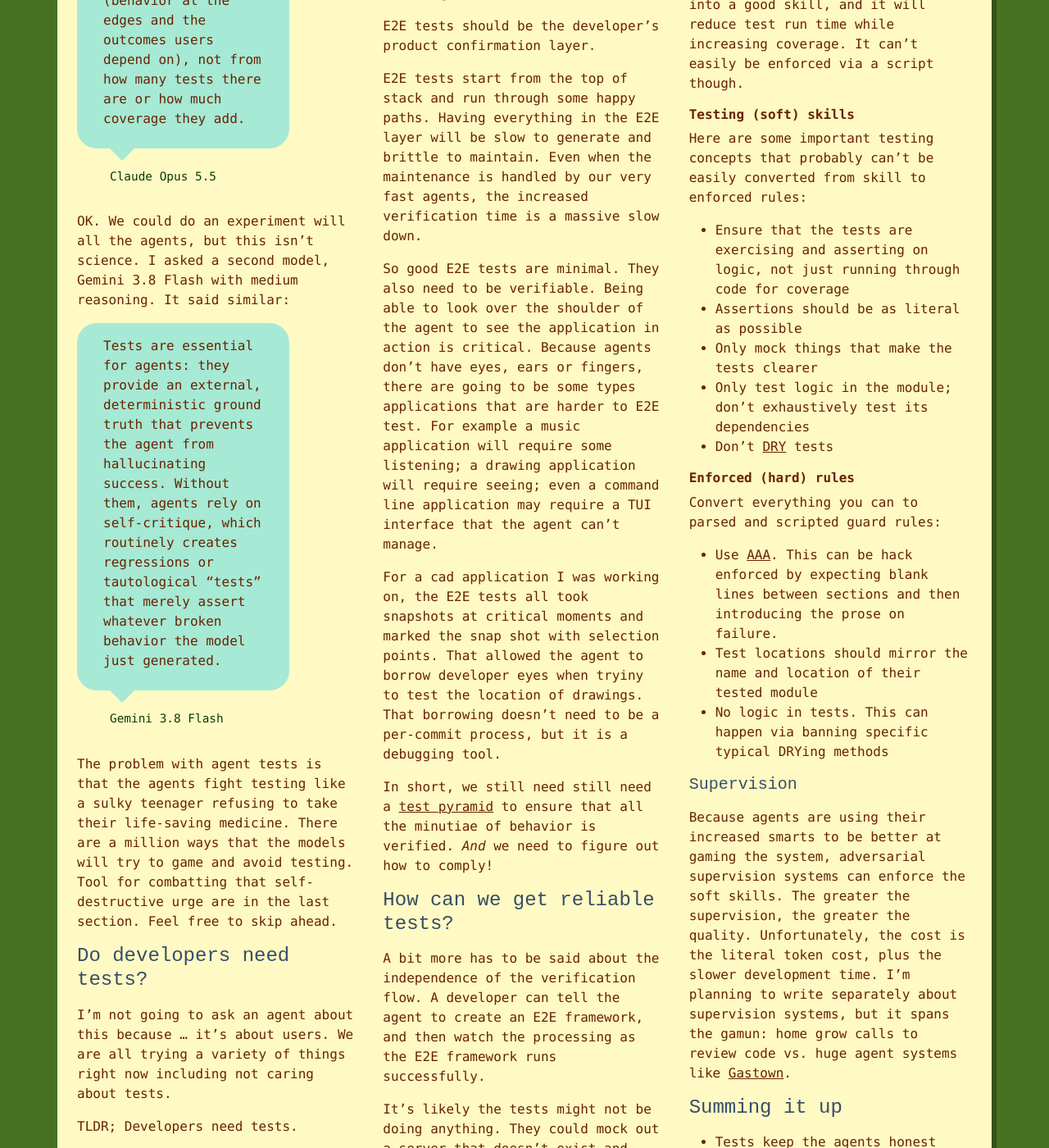
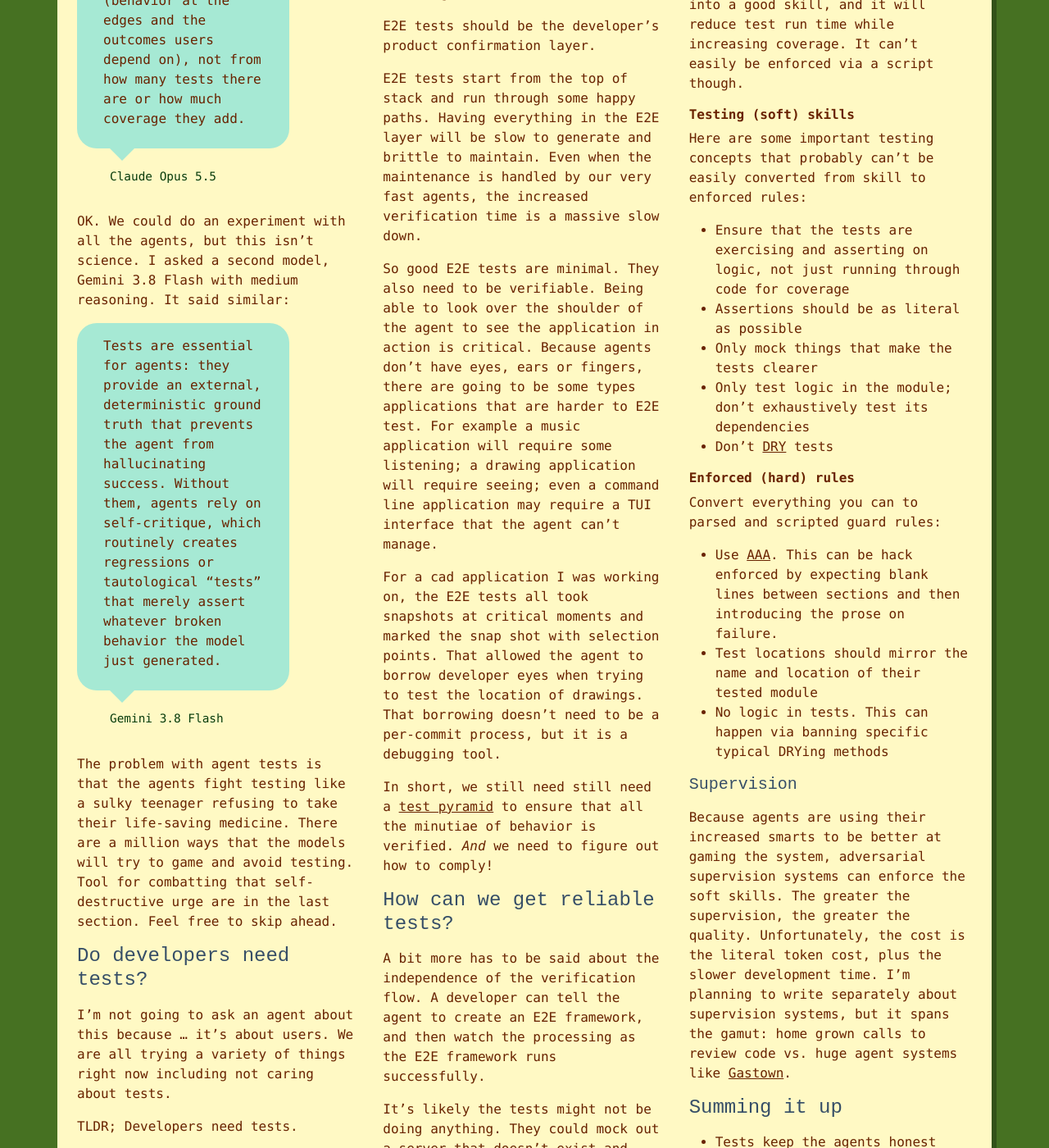
Before and after one commit to baccigalupi/coding-with-ai.github.io, a Jekyll site: the page built from _posts/2026-09-30-do-tests-even-matter.md, in a window 1280 px wide and 1400 px high, scrolled down 1929 px. Shown: the whole window at 82% size. Built offline with Jekyll 4.4.1, drawn with Linux system fonts in a browser that asks for light colours; some web fonts are replaced; some of the changed text lies outside the part shown.

Commit message:
Typos and other mishaps

```diff
--- a/_posts/2026-09-30-do-tests-even-matter.md
+++ b/_posts/2026-09-30-do-tests-even-matter.md
@@ -34,7 +34,7 @@ User
 Claude Opus 5.5
 {: .chat-bubble-caption .agent}
 
-OK. We could do an experiment will all the agents, but this isn't science. I asked a second model, Gemini 3.8 Flash with medium reasoning. It said similar:
+OK. We could do an experiment with all the agents, but this isn't science. I asked a second model, Gemini 3.8 Flash with medium reasoning. It said similar:
 
 > Tests are essential for agents: they provide an external, deterministic ground truth that prevents the agent from hallucinating success. Without them, agents rely on self-critique, which routinely creates regressions or tautological "tests" that merely assert whatever broken behavior the model just generated.
 {: .card .chat-bubble .agent}
@@ -82,7 +82,7 @@ E2E tests start from the top of stack and run through some happy paths. Having e
 
 So good E2E tests are minimal. They also need to be verifiable. Being able to look over the shoulder of the agent to see the application in action is critical. Because agents don't have eyes, ears or fingers, there are going to be some types applications that are harder to E2E test. For example a music application will require some listening; a drawing application will require seeing; even a command line application may require a TUI interface that the agent can't manage.
 
-For a cad application I was working on, the E2E tests all took snapshots at critical moments and marked the snap shot with selection points. That allowed the agent to borrow developer eyes when tryiny to test the location of drawings. That borrowing doesn't need to be a per-commit process, but it is a debugging tool.
+For a cad application I was working on, the E2E tests all took snapshots at critical moments and marked the snap shot with selection points. That allowed the agent to borrow developer eyes when trying to test the location of drawings. That borrowing doesn't need to be a per-commit process, but it is a debugging tool.
 
 In short, we still need still need a [test pyramid](https://martinfowler.com/articles/practical-test-pyramid.html) to ensure that all the minutiae of behavior is verified. *And* we need to figure out how to comply!
 
@@ -133,7 +133,7 @@ Convert everything you can to parsed and scripted guard rules:
 
 ### Supervision
 
-Because agents are using their increased smarts to be better at gaming the system, adversarial supervision systems can enforce the soft skills. The greater the supervision, the greater the quality. Unfortunately, the cost is the literal token cost, plus the slower development time. I'm planning to write separately about supervision systems, but it spans the gamun: home grow calls to review code vs. huge agent systems like [Gastown](https://github.com/gastownhall/gastown).
+Because agents are using their increased smarts to be better at gaming the system, adversarial supervision systems can enforce the soft skills. The greater the supervision, the greater the quality. Unfortunately, the cost is the literal token cost, plus the slower development time. I'm planning to write separately about supervision systems, but it spans the gamut: home grown calls to review code vs. huge agent systems like [Gastown](https://github.com/gastownhall/gastown).
 
 ## Summing it up
 
```
Also changed, not shown: other parts of _posts/2026-09-30-do-tests-even-matter.md (+5 -5 lines).
